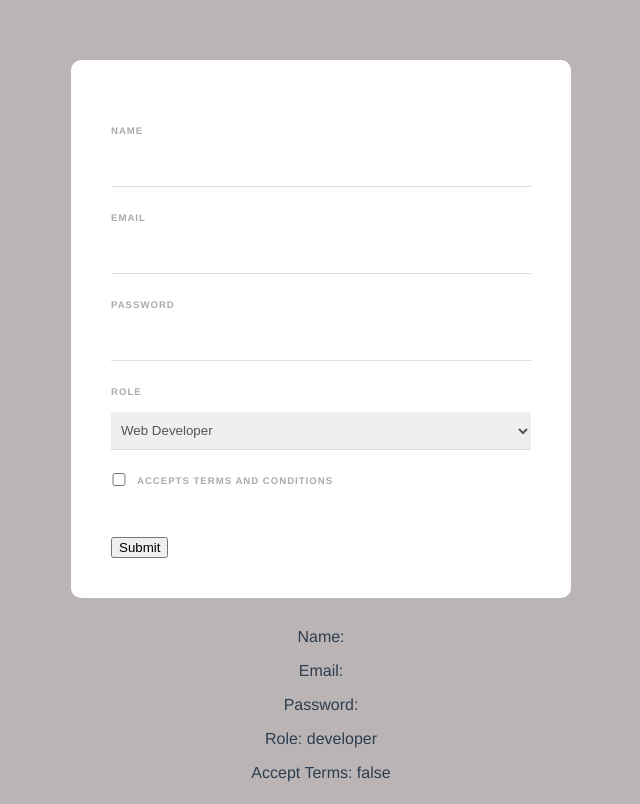
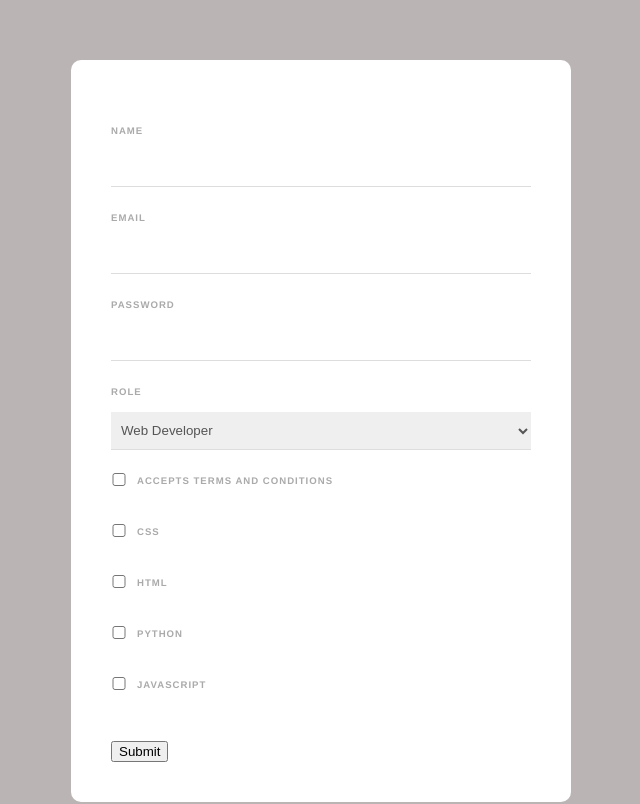
Before and after one commit to kiboma2021/vue-forms, a Vue app: page / in a window 1280 px wide. Shown: the top 804 px of the page, without its empty margins (319-959 px from the left). Built offline with nearby package versions, Linux system fonts and the light colour scheme.

Commit message:
Add multiple checkboxes to the form

```diff
--- a/src/components/Form.vue
+++ b/src/components/Form.vue
@@ -30,6 +30,25 @@
         <label>Accepts terms and conditions</label>
     </div>
 
+    <div>
+        <input type="checkbox" value="CSS" v-model="units">
+        <label>CSS</label>
+    </div>
+
+    <div>
+        <input type="checkbox" value="HTML" v-model="units">
+        <label>HTML</label>
+    </div>
+
+    <div>
+        <input type="checkbox" value="Python" v-model="units">
+        <label>Python</label>
+    </div>
+
+    <div>
+        <input type="checkbox" value="JavaScript" v-model="units">
+        <label>JavaScript</label>
+    </div>
 
 
     <br> <br>
@@ -41,6 +60,7 @@
   <p>Password: {{ password }}</p>
   <p>Role: {{ role }}</p>
   <p>Accept Terms: {{ terms }}</p>
+  <p>Units: {{ units }}</p>
 </template>
 
 <script>
@@ -52,6 +72,7 @@ export default {
             password: "",
             role: "developer",
             terms: false,
+            units: [],
         }
     }
 
```
